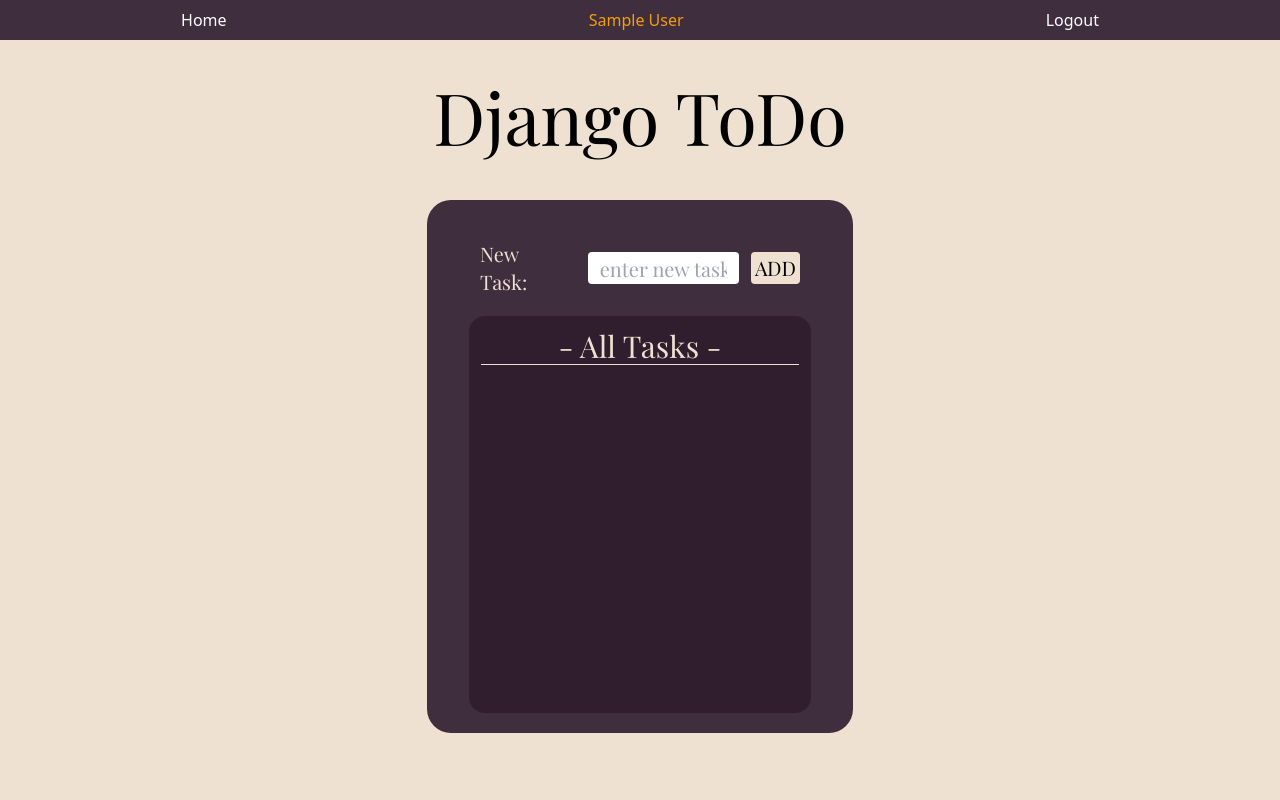
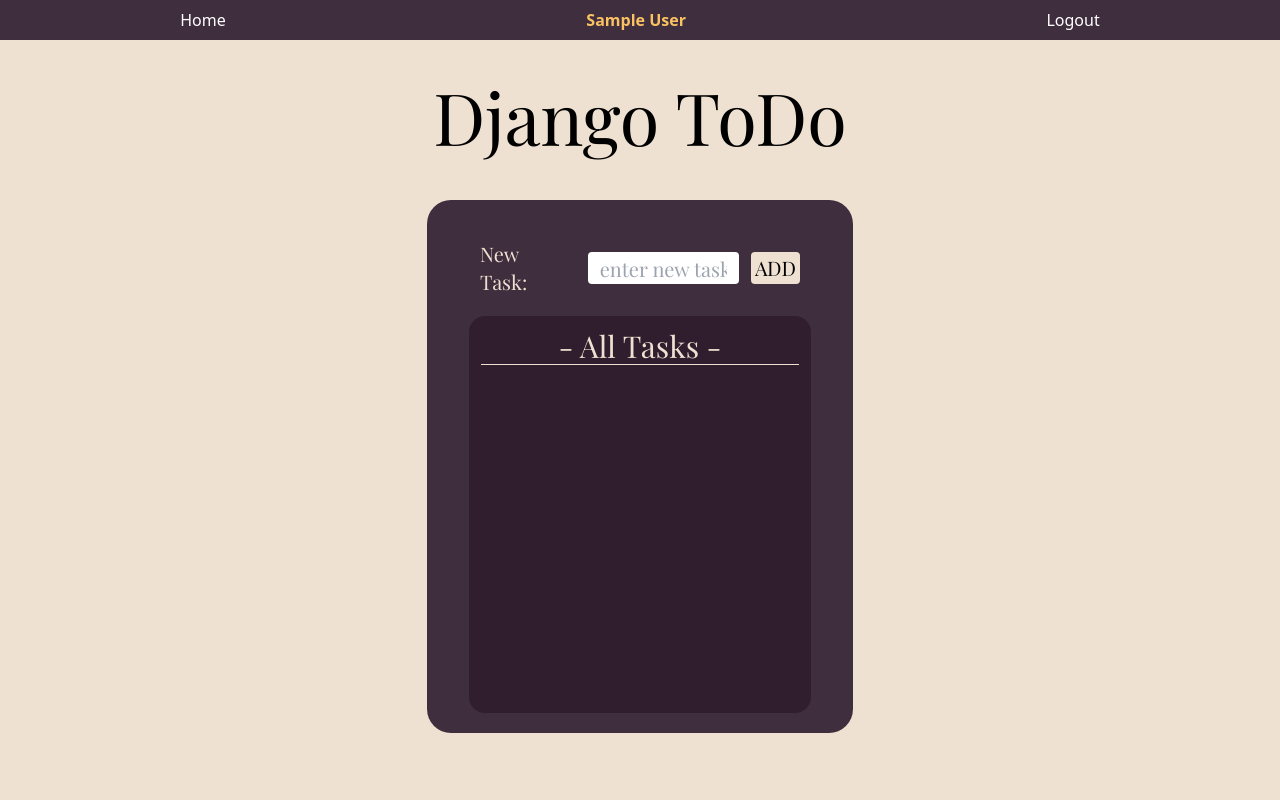
Before and after one commit to SuvamNaskar/Django-ToDo, a Django app: page / in a window 1280 px wide. Run offline with Django 5.2, Linux system fonts and the light colour scheme; the visitor is signed in with stand-in values (Sample User, id 1); data that the repository does not hold is empty; some web fonts are replaced.

Commit message:
MODIFY: Styling

```diff
--- a/todo/home/templates/home.html
+++ b/todo/home/templates/home.html
@@ -8,7 +8,7 @@
                 <a href="{% url 'login' %}" class="hover:text-yellow-500">Login</a>
                 <a href="{% url 'register' %}" class="hover:text-yellow-500">Register</a>
             {% else %}
-                <a href="#" class="text-yellow-500">{{ request.user.first_name }} {{ request.user.last_name }}</a>
+                <a href="#" class="glow"><b>{{ request.user.first_name }} {{ request.user.last_name }}</b></a>
                 <a href="{% url 'logout' %}" class="hover:text-yellow-500">Logout</a>
             {% endif %}
         </nav>
```
